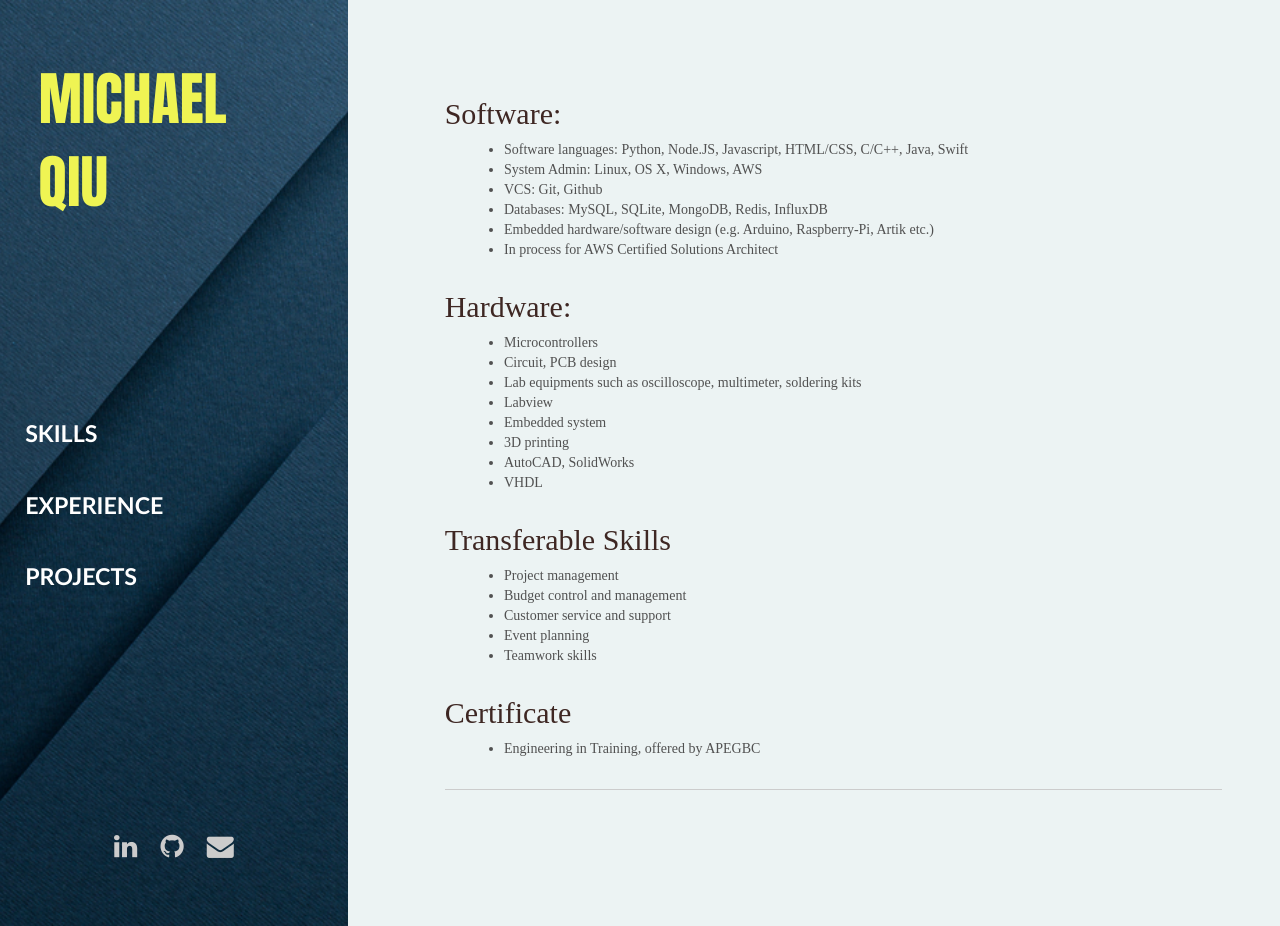
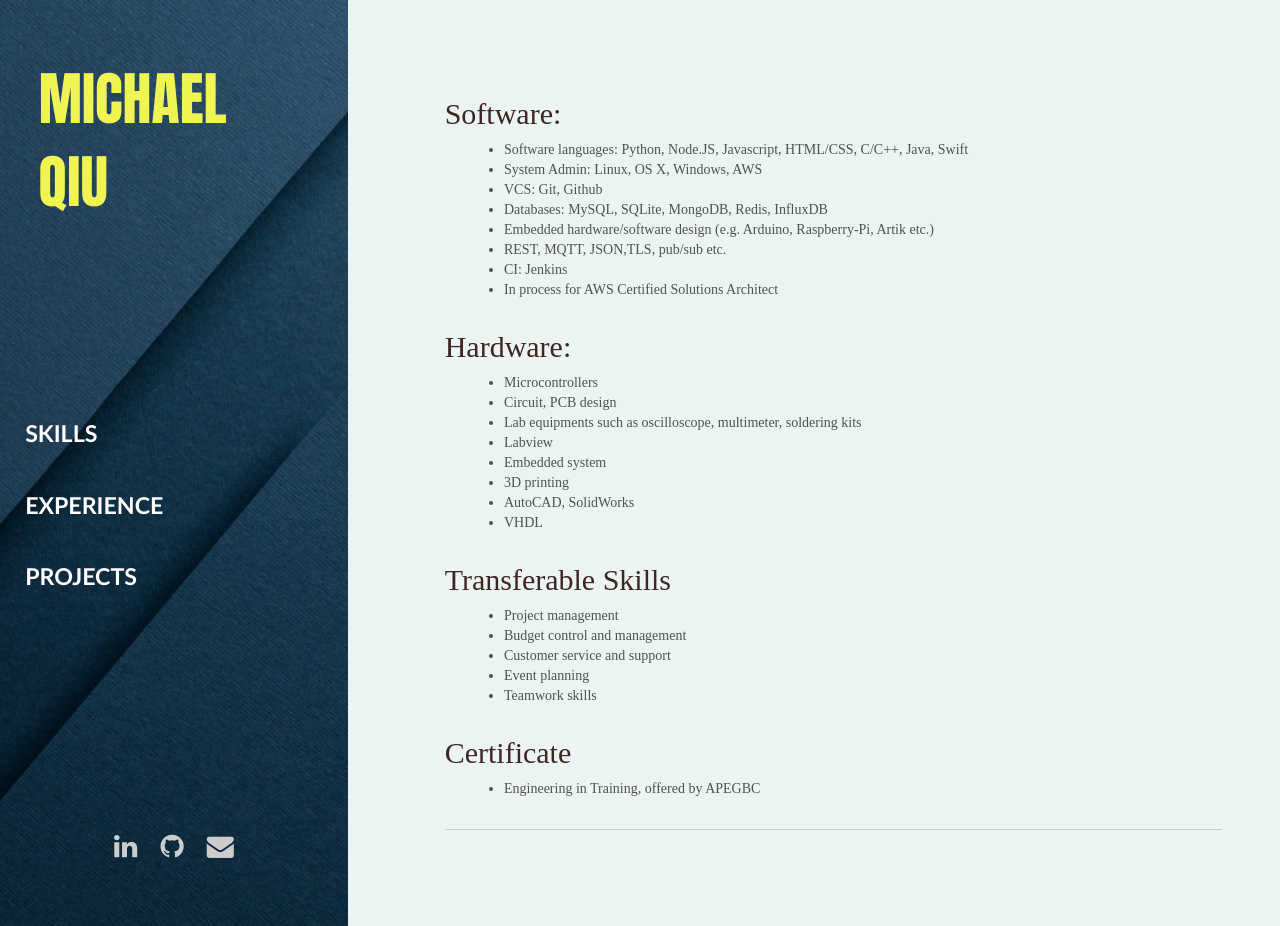
Before and after one commit to jmikerq/jmikerq.github.io, a Jekyll site: the page built from skills/skills.md, in a window 1280 px wide and 926 px high. Built offline with Jekyll 4.4.1, drawn with Linux system fonts in a browser that asks for light colours; nearby versions of some CDN libraries; some web fonts are replaced.

Commit message:
added skill

```diff
--- a/skills/skills.md
+++ b/skills/skills.md
@@ -14,6 +14,8 @@ title: "My Skills"
 * VCS: Git, Github
 * Databases: MySQL, SQLite, MongoDB, Redis, InfluxDB
 * Embedded hardware/software design (e.g. Arduino, Raspberry-Pi, Artik etc.)
+* REST, MQTT, JSON,TLS, pub/sub etc.
+* CI: Jenkins
 * In process for AWS Certified Solutions Architect
 
 </div>
```
